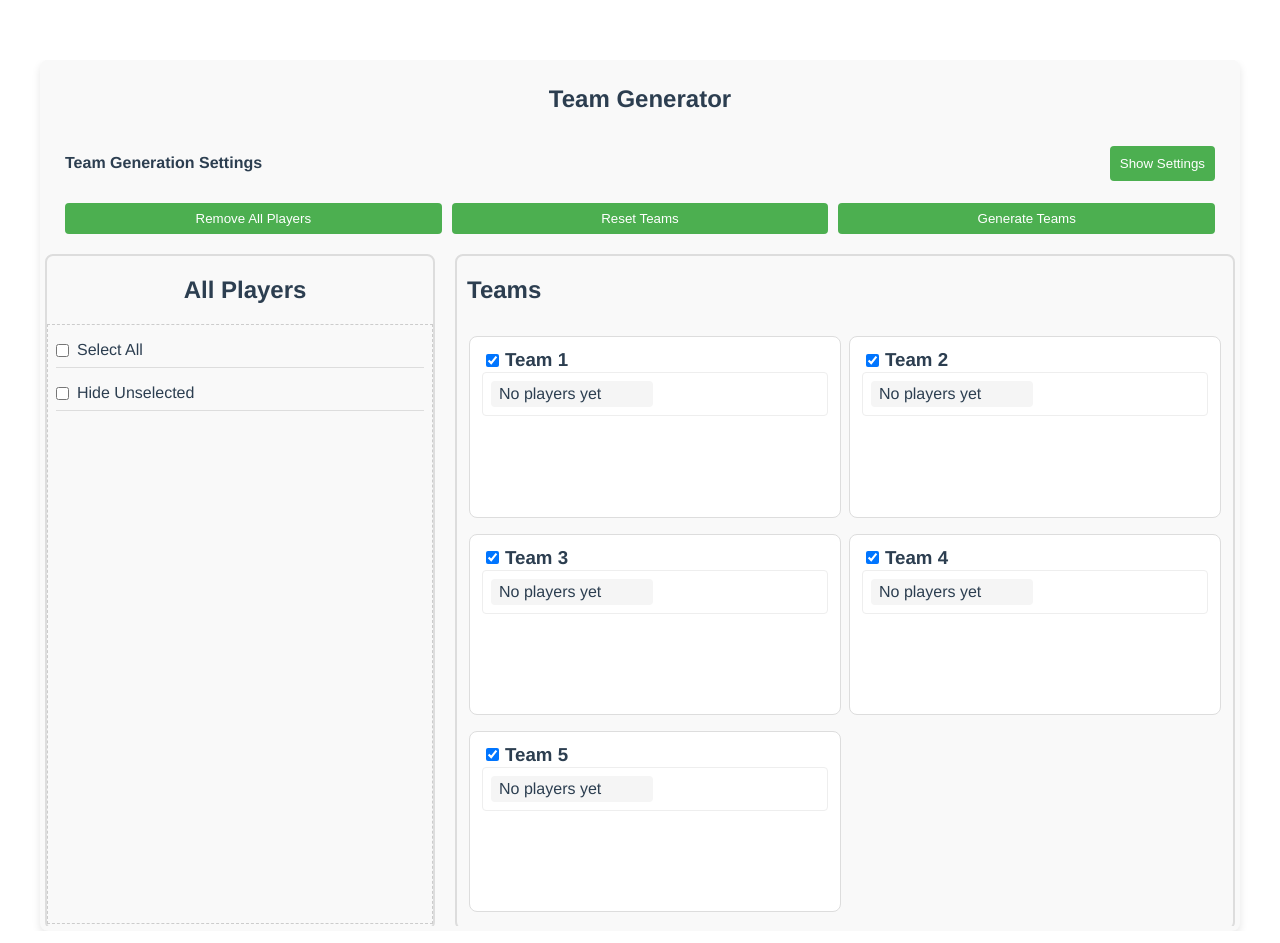
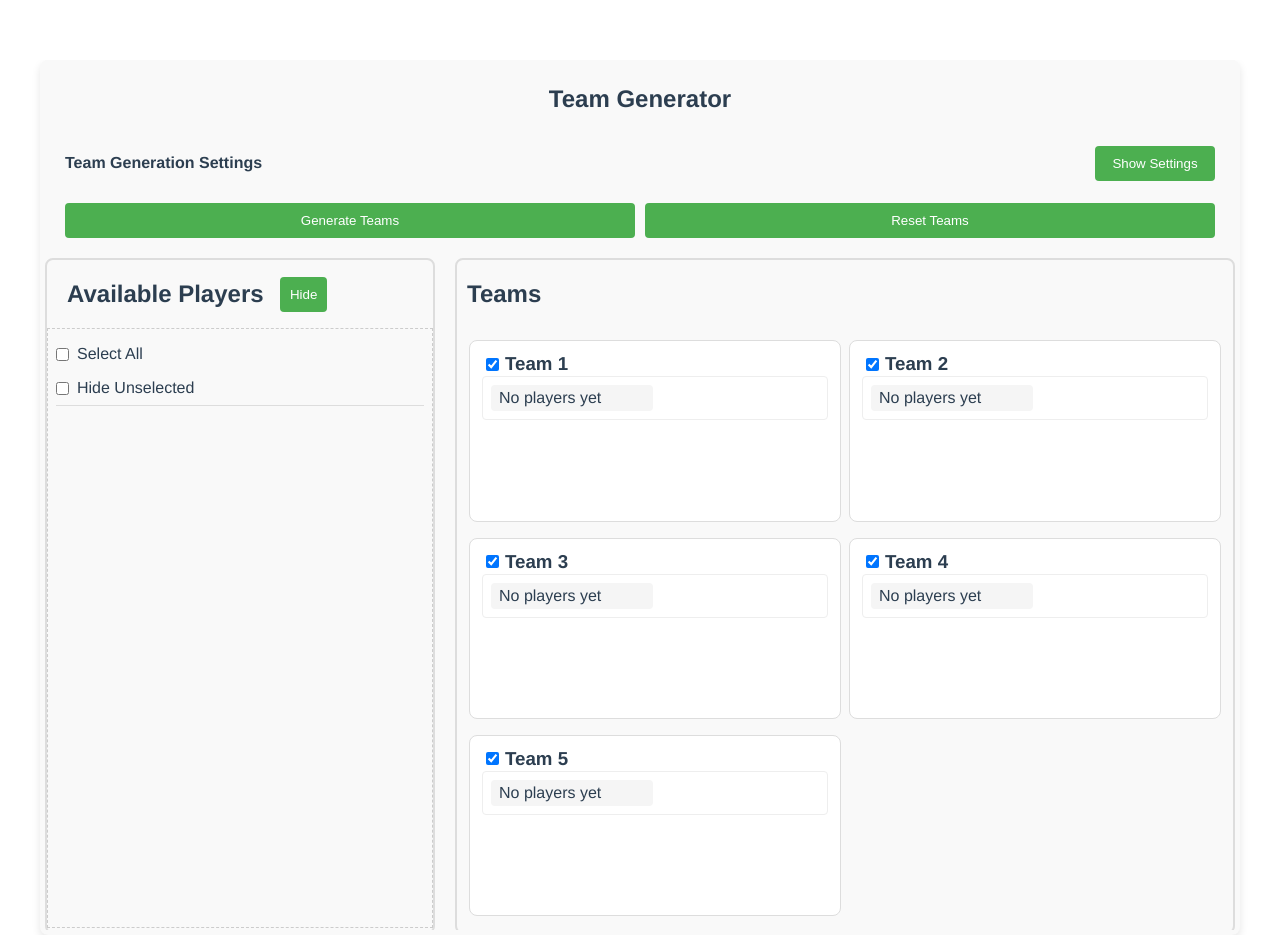
Before and after one commit to lehmanad1/square-mile-team-maker-web, a Vue app: page / in a window 1280 px wide. Built offline with nearby package versions, Linux system fonts and the light colour scheme.

Commit message:
formatting updates for buttons

```diff
--- a/src/App.vue
+++ b/src/App.vue
@@ -18,13 +18,15 @@
         />
       </div>
 
-      <div class="results-container">
+      <div :class="[{ 'results-container': showAllPlayers }, { 'results-container-hidden': !showAllPlayers }]">
         <PlayerList
           class="player-list"
           :touch-state="touchState"
+          :show-player-list="showAllPlayers"
           @touch-start="handleTouchStart"
           @touch-move="handleTouchMove"
           @touch-end="handleTouchEnd"
+          @toggle-hide-player-list="handleToggleHidePlayerList"
         />
         <TeamResults
           class="team-results"
@@ -56,6 +58,7 @@ const maxTeams = ref(5);
 const maxPlayersPerTeam = ref(8);
 const balanceType = ref('Balanced but random');
 const showSettings = ref(false);
+const showAllPlayers = ref(true);
 const addPlayer = (playerData: { name: string; attributes: number[] }, index: number) => {
   const player: Player = {
     id: index,
@@ -235,6 +238,9 @@ const handleTouchEnd = (event: TouchEvent) => {
   };
 };
 
+const handleToggleHidePlayerList = () => {
+  showAllPlayers.value = !showAllPlayers.value;
+};
 // Save state to localStorage when it changes
 watch(() => store.state, (newState) => {
   localStorage.setItem('appState', JSON.stringify(newState));
@@ -321,6 +327,16 @@ onMounted(() => {
   overflow: hidden;
 }
 
+.results-container-hidden {
+  display: block;
+  grid-template-columns: minmax(40px, 1fr) minmax(200px, 2fr);
+  gap: 10px;
+  margin-top: 15px;
+  width: 100%;
+  box-sizing: border-box;
+  overflow: hidden;
+}
+
 .player-list, .team-results {
   min-width: 0;
 }
--- a/src/components/PlayerList.vue
+++ b/src/components/PlayerList.vue
@@ -1,7 +1,12 @@
 <template>
   <div class="player-list">
-    <h2>All Players</h2>
-    <div class="player-container drop-zone"
+    <div class="title-container">
+      <h2>Available Players</h2>
+      <button @click="emit('toggle-hide-player-list')" style="margin-left: 1em;">
+        {{ props.showPlayerList ? 'Hide' : 'Show' }}
+      </button>
+      </div>
+    <div v-if="props.showPlayerList" class="player-container drop-zone"
         data-drop-zone="player-list"
         @dragover.prevent
         @drop="handleDrop">
@@ -11,7 +16,7 @@
               @change="toggleSelectAll" />
         <span>Select All</span>
       </div>
-      <div class="selection-container">
+      <div class="selection-container-end">
         <input type="checkbox"
               @change="hideUnselectedPlayers" />
         <span>Hide Unselected</span>
@@ -52,15 +57,20 @@ const players = computed(() => store.state.players);
 const dropIndicator = ref<HTMLElement | null>(null);
 let dragIndex = -1;
 let hideSelected = ref(false);
+let showList = ref(true);
 
-defineProps({
+const props = defineProps({
   touchState: {
     type: Object,
     required: true
+  },
+  showPlayerList: {
+    type: Boolean,
+    default: true
   }
 });
 
-defineEmits(['touch-start', 'touch-move', 'touch-end']);
+const emit = defineEmits(['touch-start', 'touch-move', 'touch-end', 'toggle-hide-player-list']);
 
 const startDrag = (event: DragEvent, player: Player, index: number) => {
   if (player.assignedTeamId) return;
@@ -134,9 +144,28 @@ const toggleSelectAll = (event: Event) => {
 const hideUnselectedPlayers = (event: Event) => {
   hideSelected.value = (event.target as HTMLInputElement).checked;
 };
+
 </script>
 
 <style scoped>
+
+.title-container {
+  display: flex;
+  align-items: center;
+  gap: 3px;
+  padding-left: 10px;
+}
+
+button {
+  grid-column: 1 / -1;
+  padding: 10px;
+  background-color: #4caf50;
+  color: white;
+  border: none;
+  border-radius: 4px;
+  cursor: pointer;
+}
+
 .player-list {
   border: 2px solid #ddd;
   border-radius: 8px;
@@ -275,6 +304,13 @@ h2 {
   align-items: center;
   gap: 8px;
   padding: 8px 0;
+}
+
+.selection-container-end {
+  display: flex;
+  align-items: center;
+  gap: 8px;
+  padding: 8px 0;
   margin-bottom: 8px;
   border-bottom: 1px solid #ddd;
 }
--- a/src/components/TeamInput.vue
+++ b/src/components/TeamInput.vue
@@ -5,7 +5,7 @@
       style="display: flex; align-items: center; justify-content: space-between;"
     >
       <h4>Team Generation Settings</h4>
-      <button @click="emit('toggle-settings')" style="margin-left: 1em;">
+      <button class="button-show" @click="emit('toggle-settings')" style="margin-left: 1em;">
         {{ props.showSettings ? 'Hide' : 'Show' }} Settings
       </button>
     </div>
@@ -46,26 +46,28 @@
           <option value="Random">Random</option>
         </select>
       </div>
-
+       <label>Add New Players:</label>
       <textarea
         class="player-input"
         v-model="localPlayerInput"
         placeholder="Enter player names and attributes, one per line..."
         rows="5"
       ></textarea>
-      <button @click="handleAddPlayers" class="add-button">Add Players</button>
+      <div class="button-group">
+        <button class="button-primary" @click="handleAddPlayers">Add Players</button>
+        <button class="button-warn" @click="handleRemoveAllPlayers" >Delete All Players</button>
+      </div>
     </div>
     <div>
       <div class="button-group">
-        <button @click="handleRemoveAllPlayers" class="add-button">Remove All Players</button>
-        <button @click="handleResetTeams" class="add-button">Reset Teams</button>
         <button
+          class="button-primary"
           @click="handleGenerateTeams"
           :disabled="!canGenerateTeams"
-          class="generate-button"
         >
           Generate Teams
         </button>
+        <button class="button-primary" @click="handleResetTeams" >Reset Teams</button>
       </div>
     </div>
   </div>
@@ -207,7 +209,13 @@ label {
   font-weight: bold;
 }
 
-button {
+.button-primary {
+  padding: 8px 16px;
+  border: none;
+  border-radius: 4px;
+  cursor: pointer;
+  flex: 1;
+  min-width: 120px;
   grid-column: 1 / -1;
   padding: 10px;
   background-color: #4caf50;
@@ -217,7 +225,34 @@ button {
   cursor: pointer;
 }
 
-button:hover {
+.button-show {
+  min-width: 120px;
+  grid-column: 1 / -1;
+  padding: 10px;
+  background-color: #4caf50;
+  color: white;
+  border: none;
+  border-radius: 4px;
+  cursor: pointer;
+}
+
+.button-warn {
+  padding: 8px 16px;
+  border: none;
+  border-radius: 4px;
+  cursor: pointer;
+  flex: 1;
+  min-width: 120px;
+  grid-column: 1 / -1;
+  padding: 10px;
+  background-color: #bf0600b4;
+  color: white;
+  border: none;
+  border-radius: 4px;
+  cursor: pointer;
+}
+
+.button-primary:hover {
   background-color: #45a049;
 }
 
@@ -235,16 +270,6 @@ select {
   margin: 10px 0;
 }
 
-.add-button,
-.generate-button {
-  padding: 8px 16px;
-  border: none;
-  border-radius: 4px;
-  cursor: pointer;
-  flex: 1;
-  min-width: 120px;
-}
-
 .generate-button:disabled {
   background-color: #ccc;
   cursor: not-allowed;
```
Lines whose indentation alone changed are shown as unchanged.
